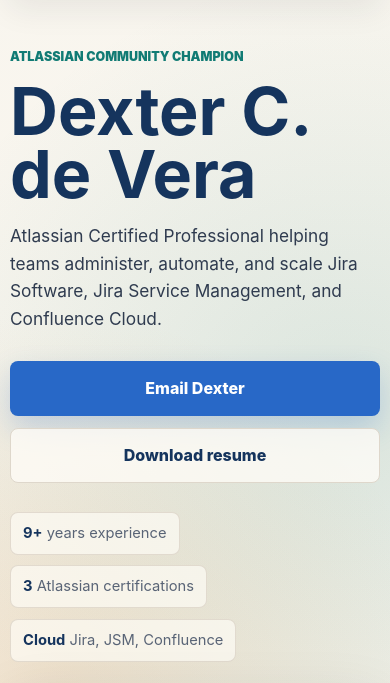
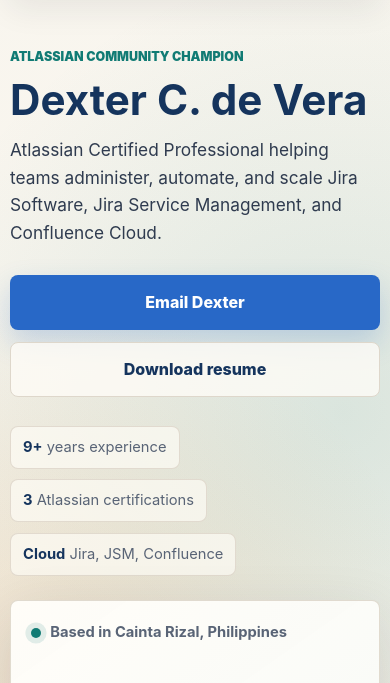
Before and after one commit to Dexter051423/Dexter051423.github.io, a plain HTML site: page index.html in a window 390 px wide. Shown: the part 130-813 px from the top of the page. Drawn offline with Linux system fonts and the light colour scheme.

Commit message:
Keep hero name on one line

```diff
--- a/index.html
+++ b/index.html
@@ -174,12 +174,13 @@
 }
 
 h1 {
-  max-width: 11ch;
+  max-width: none;
   margin-bottom: 1rem;
   color: var(--navy);
-  font-size: clamp(3.2rem, 8vw, 7rem);
+  font-size: clamp(2.65rem, 6.4vw, 5.85rem);
   line-height: 0.95;
   letter-spacing: 0;
+  white-space: nowrap;
 }
 
 h2 {
@@ -583,7 +584,7 @@
   }
 
   h1 {
-    font-size: clamp(2.65rem, 17vw, 4.2rem);
+    font-size: clamp(2.2rem, 10.8vw, 2.65rem);
   }
 
   h2 {
```
